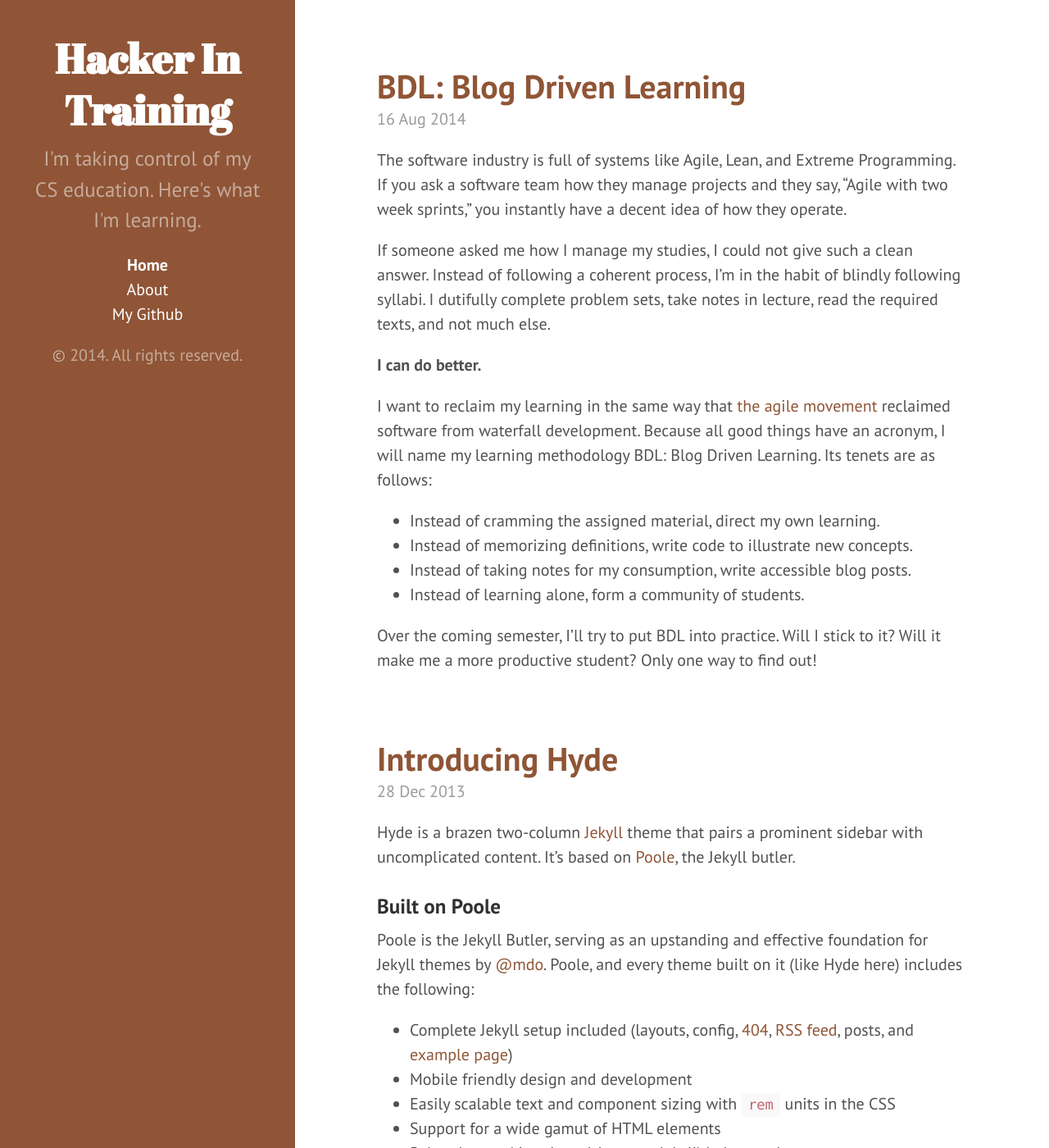
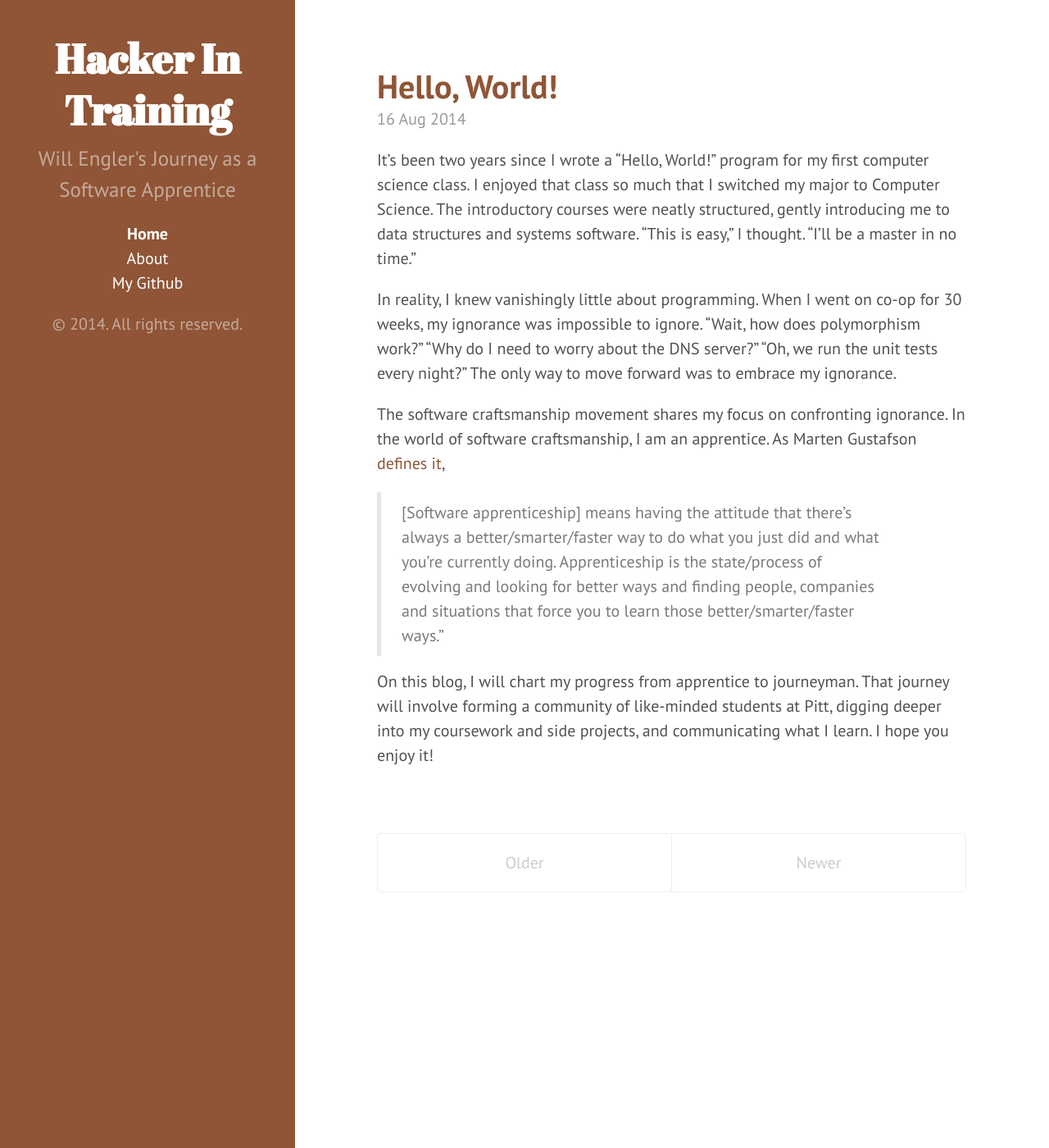
Before and after one commit to WillEngler/willengler.github.io, a Jekyll site: the page built from index.html, in a window 1280 px wide and 1400 px high. Shown: the whole window at 82% size. Built offline with Jekyll 4.4.1, drawn with Linux system fonts in a browser that asks for light colours; Markdown is read by kramdown in place of the engine named in the settings; the list of posts is cut into pages by our own code; some of the changed text lies outside the part shown.

Commit message:
Clean up after switch to Hyde

```diff
--- a/_config.yml
+++ b/_config.yml
@@ -8,13 +8,12 @@ permalink:        pretty
 # Setup
 title:            Hacker In Training
 tagline:          'A learning blog'
-description:      'I''m taking control of my CS education. Here''s what I''m learning.'
+description:      'Will Engler''s Journey as a Software Apprentice'
 url:              http://willengler.github.io
 baseurl:          /
 
 author:
   name:           'Will Engler'
-  url:            https://twitter.com/mdo
 
 paginate:         5
 
--- a/_posts/2012-02-06-whats-jekyll.md
+++ /dev/null
@@ -1,12 +0,0 @@
----
-layout: post
-title: What's Jekyll?
----
-
-[Jekyll](http://jekyllrb.com) is a static site generator, an open-source tool for creating simple yet powerful websites of all shapes and sizes. From [the project's readme](https://github.com/mojombo/jekyll/blob/master/README.markdown):
-
-  > Jekyll is a simple, blog aware, static site generator. It takes a template directory [...] and spits out a complete, static website suitable for serving with Apache or your favorite web server. This is also the engine behind GitHub Pages, which you can use to host your project’s page or blog right here from GitHub.
-
-It's an immensely useful tool and one we encourage you to use here with Hyde.
-
-Find out more by [visiting the project on GitHub](https://github.com/mojombo/jekyll).
--- a/_posts/2012-02-07-example-content.md
+++ /dev/null
@@ -1,138 +0,0 @@
----
-layout: post
-title: Example content
----
-
-
-<div class="message">
-  Howdy! This is an example blog post that shows several types of HTML content supported in this theme.
-</div>
-
-Cum sociis natoque penatibus et magnis <a href="#">dis parturient montes</a>, nascetur ridiculus mus. *Aenean eu leo quam.* Pellentesque ornare sem lacinia quam venenatis vestibulum. Sed posuere consectetur est at lobortis. Cras mattis consectetur purus sit amet fermentum.
-
-> Curabitur blandit tempus porttitor. Nullam quis risus eget urna mollis ornare vel eu leo. Nullam id dolor id nibh ultricies vehicula ut id elit.
-
-Etiam porta **sem malesuada magna** mollis euismod. Cras mattis consectetur purus sit amet fermentum. Aenean lacinia bibendum nulla sed consectetur.
-
-## Inline HTML elements
-
-HTML defines a long list of available inline tags, a complete list of which can be found on the [Mozilla Developer Network](https://developer.mozilla.org/en-US/docs/Web/HTML/Element).
-
-- **To bold text**, use `<strong>`.
-- *To italicize text*, use `<em>`.
-- Abbreviations, like <abbr title="HyperText Markup Langage">HTML</abbr> should use `<abbr>`, with an optional `title` attribute for the full phrase.
-- Citations, like <cite>&mdash; Mark otto</cite>, should use `<cite>`.
-- <del>Deleted</del> text should use `<del>` and <ins>inserted</ins> text should use `<ins>`.
-- Superscript <sup>text</sup> uses `<sup>` and subscript <sub>text</sub> uses `<sub>`.
-
-Most of these elements are styled by browsers with few modifications on our part.
-
-## Heading
-
-Vivamus sagittis lacus vel augue rutrum faucibus dolor auctor. Duis mollis, est non commodo luctus, nisi erat porttitor ligula, eget lacinia odio sem nec elit. Morbi leo risus, porta ac consectetur ac, vestibulum at eros.
-
-### Code
-
-Cum sociis natoque penatibus et magnis dis `code element` montes, nascetur ridiculus mus.
-
-{% highlight js %}
-// Example can be run directly in your JavaScript console
-
-// Create a function that takes two arguments and returns the sum of those arguments
-var adder = new Function("a", "b", "return a + b");
-
-// Call the function
-adder(2, 6);
-// > 8
-{% endhighlight %}
-
-Aenean lacinia bibendum nulla sed consectetur. Etiam porta sem malesuada magna mollis euismod. Fusce dapibus, tellus ac cursus commodo, tortor mauris condimentum nibh, ut fermentum massa.
-
-### Gists via GitHub Pages
-
-Vestibulum id ligula porta felis euismod semper. Nullam quis risus eget urna mollis ornare vel eu leo. Donec sed odio dui.
-
-{% gist 5555251 gist.md %}
-
-Aenean eu leo quam. Pellentesque ornare sem lacinia quam venenatis vestibulum. Nullam quis risus eget urna mollis ornare vel eu leo. Cum sociis natoque penatibus et magnis dis parturient montes, nascetur ridiculus mus. Donec sed odio dui. Vestibulum id ligula porta felis euismod semper.
-
-### Lists
-
-Cum sociis natoque penatibus et magnis dis parturient montes, nascetur ridiculus mus. Aenean lacinia bibendum nulla sed consectetur. Etiam porta sem malesuada magna mollis euismod. Fusce dapibus, tellus ac cursus commodo, tortor mauris condimentum nibh, ut fermentum massa justo sit amet risus.
-
-* Praesent commodo cursus magna, vel scelerisque nisl consectetur et.
-* Donec id elit non mi porta gravida at eget metus.
-* Nulla vitae elit libero, a pharetra augue.
-
-Donec ullamcorper nulla non metus auctor fringilla. Nulla vitae elit libero, a pharetra augue.
-
-1. Vestibulum id ligula porta felis euismod semper.
-2. Cum sociis natoque penatibus et magnis dis parturient montes, nascetur ridiculus mus.
-3. Maecenas sed diam eget risus varius blandit sit amet non magna.
-
-Cras mattis consectetur purus sit amet fermentum. Sed posuere consectetur est at lobortis.
-
-<dl>
-  <dt>HyperText Markup Language (HTML)</dt>
-  <dd>The language used to describe and define the content of a Web page</dd>
-
-  <dt>Cascading Style Sheets (CSS)</dt>
-  <dd>Used to describe the appearance of Web content</dd>
-
-  <dt>JavaScript (JS)</dt>
-  <dd>The programming language used to build advanced Web sites and applications</dd>
-</dl>
-
-Integer posuere erat a ante venenatis dapibus posuere velit aliquet. Morbi leo risus, porta ac consectetur ac, vestibulum at eros. Nullam quis risus eget urna mollis ornare vel eu leo.
-
-### Images
-
-Quisque consequat sapien eget quam rhoncus, sit amet laoreet diam tempus. Aliquam aliquam metus erat, a pulvinar turpis suscipit at.
-
-![placeholder](http://placehold.it/800x400 "Large example image")
-![placeholder](http://placehold.it/400x200 "Medium example image")
-![placeholder](http://placehold.it/200x200 "Small example image")
-
-### Tables
-
-Aenean lacinia bibendum nulla sed consectetur. Lorem ipsum dolor sit amet, consectetur adipiscing elit.
-
-<table>
-  <thead>
-    <tr>
-      <th>Name</th>
-      <th>Upvotes</th>
-      <th>Downvotes</th>
-    </tr>
-  </thead>
-  <tfoot>
-    <tr>
-      <td>Totals</td>
-      <td>21</td>
-      <td>23</td>
-    </tr>
-  </tfoot>
-  <tbody>
-    <tr>
-      <td>Alice</td>
-      <td>10</td>
-      <td>11</td>
-    </tr>
-    <tr>
-      <td>Bob</td>
-      <td>4</td>
-      <td>3</td>
-    </tr>
-    <tr>
-      <td>Charlie</td>
-      <td>7</td>
-      <td>9</td>
-    </tr>
-  </tbody>
-</table>
-
-Nullam id dolor id nibh ultricies vehicula ut id elit. Sed posuere consectetur est at lobortis. Nullam quis risus eget urna mollis ornare vel eu leo.
-
------
-
-Want to see something else added? <a href="https://github.com/poole/poole/issues/new">Open an issue.</a>
--- a/_posts/2013-12-28-introducing-hyde.md
+++ /dev/null
@@ -1,37 +0,0 @@
----
-layout: post
-title: Introducing Hyde
----
-
-Hyde is a brazen two-column [Jekyll](http://jekyllrb.com) theme that pairs a prominent sidebar with uncomplicated content. It's based on [Poole](http://getpoole.com), the Jekyll butler.
-
-### Built on Poole
-
-Poole is the Jekyll Butler, serving as an upstanding and effective foundation for Jekyll themes by [@mdo](https://twitter.com/mdo). Poole, and every theme built on it (like Hyde here) includes the following:
-
-* Complete Jekyll setup included (layouts, config, [404](/404), [RSS feed](/atom.xml), posts, and [example page](/about))
-* Mobile friendly design and development
-* Easily scalable text and component sizing with `rem` units in the CSS
-* Support for a wide gamut of HTML elements
-* Related posts (time-based, because Jekyll) below each post
-* Syntax highlighting, courtesy Pygments (the Python-based code snippet highlighter)
-
-### Hyde features
-
-In addition to the features of Poole, Hyde adds the following:
-
-* Sidebar includes support for textual modules and a dynamically generated navigation with active link support
-* Two orientations for content and sidebar, default (left sidebar) and [reverse](https://github.com/poole/lanyon#reverse-layout) (right sidebar), available via `<body>` classes
-* [Eight optional color schemes](https://github.com/poole/hyde#themes), available via `<body>` classes
-
-[Head to the readme](https://github.com/poole/hyde#readme) to learn more.
-
-### Browser support
-
-Hyde is by preference a forward-thinking project. In addition to the latest versions of Chrome, Safari (mobile and desktop), and Firefox, it is only compatible with Internet Explorer 9 and above.
-
-### Download
-
-Hyde is developed on and hosted with GitHub. Head to the <a href="https://github.com/poole/hyde">GitHub repository</a> for downloads, bug reports, and features requests.
-
-Thanks!
--- a/_posts/2014-08-16-intro-to-BDL.markdown
+++ /dev/null
@@ -1,27 +0,0 @@
----
-layout: post
-title:  "BDL: Blog Driven Learning"
-date:   2014-08-16 20:04:57
-categories: BDL
----
-
-The software industry is full of systems like Agile, Lean, and Extreme Programming. If you ask a software team how they manage projects and they say, "Agile with two week sprints," you instantly have a decent idea of how they operate.
-
-If someone asked me how I manage my studies, I could not give such a clean answer. Instead of following a coherent process, I'm in the habit of blindly following syllabi. I dutifully complete problem sets, take notes in lecture, read the required texts, and not much else.
-
-<b>I can do better.</b>
-
-I want to reclaim my learning in the same way that [the agile movement][agile] reclaimed software from waterfall development. Because all good things have an acronym, I will name my learning methodology BDL: Blog Driven Learning. Its tenets are as follows:
-
--	Instead of cramming the assigned material, direct my own learning.
--	Instead of memorizing definitions, write code to illustrate new concepts.
--	Instead of taking notes for my consumption, write accessible blog posts.
--	Instead of learning alone, form a community of students.
-
-Over the coming semester, I'll try to put BDL into practice. Will I stick to it? Will it make me a more productive student? Only one way to find out!
-
-
-[agile]:	http://agilemanifesto.org/
-[tdd]:	http://en.wikipedia.org/wiki/Test-driven_development
-[xp]:	http://en.wikipedia.org/wiki/Extreme_programming
-[bdd]:	http://en.wikipedia.org/wiki/Behavior-driven_development
--- /dev/null
+++ b/_posts/2014-08-18-hello-world.markdown
@@ -0,0 +1,18 @@
+---
+layout: post
+title:  "Hello, World!"
+date:   2014-08-16 20:04:57
+categories: Craftsmanship
+---
+
+It’s been two years since I wrote a “Hello, World!” program for my first computer science class. I enjoyed that class so much that I switched my major to Computer Science. The introductory courses were neatly structured, gently introducing me to data structures and systems software. “This is easy,” I thought. “I’ll be a master in no time.”
+
+In reality, I knew vanishingly little about programming. When I went on co-op for 30 weeks, my ignorance was impossible to ignore. “Wait, how does polymorphism work?” “Why do I need to worry about the DNS server?” “Oh, we run the unit tests every night?” The only way to move forward was to embrace my ignorance.
+
+The software craftsmanship movement shares my focus on confronting ignorance. In the world of software craftsmanship, I am an apprentice. As Marten Gustafson [defines it][apprenticeship],
+>[Software apprenticeship] means having the attitude that there’s always a better/smarter/faster way to do what you just did and what you’re currently doing. Apprenticeship is the state/process of evolving and looking for better ways and finding people, companies and situations that force you to learn those better/smarter/faster ways.”
+
+On this blog, I will chart my progress from apprentice to journeyman. That journey will involve forming a community of like-minded students at Pitt, digging deeper into my coursework and side projects, and communicating what I learn. I hope you enjoy it!
+
+
+[apprenticeship]:	http://chimera.labs.oreilly.com/books/1234000001813/ch01.html#what_does_it_mean_to_be_an_apprentice
--- a/about.md
+++ b/about.md
@@ -2,29 +2,6 @@
 layout: page
 title: About
 ---
+<img class="portrait" src="/public/will.jpg" alt="My happy face" >
 
-<p class="message">
-  Hey there! This page is included as an example. Feel free to customize it for your own use upon downloading. Carry on!
-</p>
-
-In the novel, *The Strange Case of Dr. Jeykll and Mr. Hyde*, Mr. Poole is Dr. Jekyll's virtuous and loyal butler. Similarly, Poole is an upstanding and effective butler that helps you build Jekyll themes. It's made by [@mdo](https://twitter.com/mdo).
-
-There are currently two themes built on Poole:
-
-* [Hyde](http://hyde.getpoole.com)
-* [Lanyon](http://lanyon.getpoole.com)
-
-Learn more and contribute on [GitHub](https://github.com/poole).
-
-## Setup
-
-Some fun facts about the setup of this project include:
-
-* Built for [Jekyll](http://jekyllrb.com)
-* Developed on GitHub and hosted for free on [GitHub Pages](https://pages.github.com)
-* Coded with [Sublime Text 2](http://sublimetext.com), an amazing code editor
-* Designed and developed while listening to music like [Blood Bros Trilogy](https://soundcloud.com/maddecent/sets/blood-bros-series)
-
-Have questions or suggestions? Feel free to [open an issue on GitHub](https://github.com/poole/issues/new) or [ask me on Twitter](https://twitter.com/mdo).
-
-Thanks for reading!
+My name is Will Engler. I study computer science at The University of Pittsburgh. With this blog, I want to strengthen myself as a technical communicator. Here you'll find how-to's, explanations of sample code I've posted on Github, and summaries of concepts I'm learning in class. Thanks for reading!
--- a/public/css/poole.css
+++ b/public/css/poole.css
@@ -234,6 +234,13 @@ img {
   border-radius: 5px;
 }
 
+img.portrait{
+  height: 25%;
+  width: 25%;
+  margin-left: auto;
+  margin-right: auto;
+}
+
 /* Tables */
 table {
   margin-bottom: 1rem;
```
Also changed, not shown: public/apple-touch-icon-144-precomposed.png (deleted), public/favicon.ico, public/will.jpg (added).
